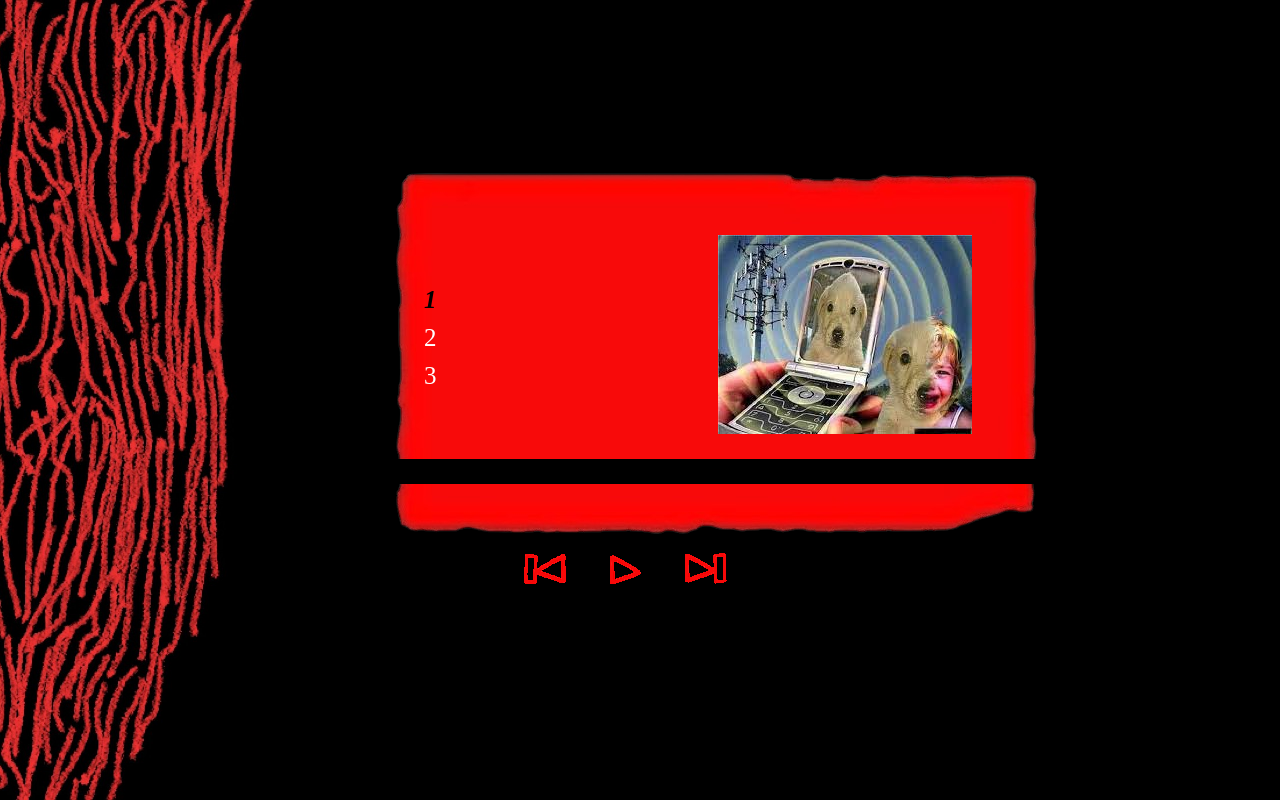
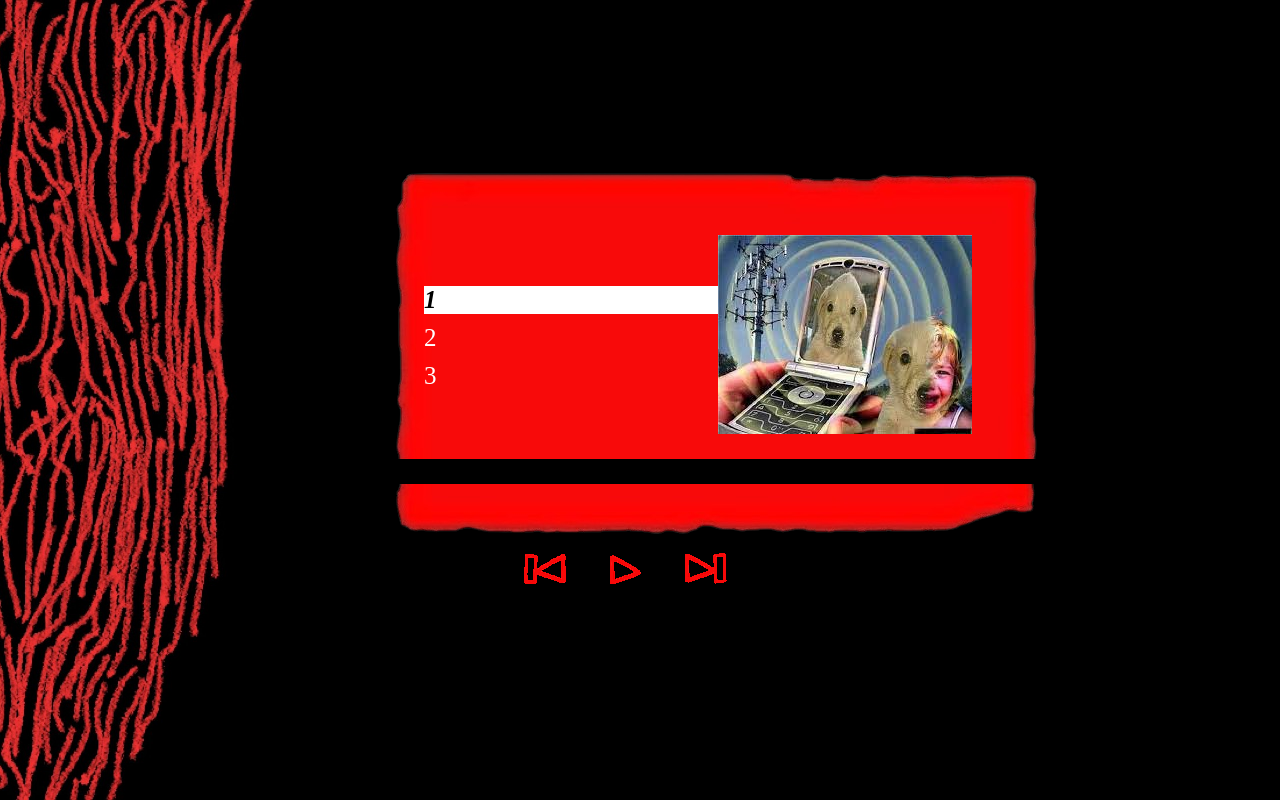
Before and after one commit to mm311vn/matxabamien, a plain HTML site: page index.html in a window 1280 px wide. Drawn offline with Linux system fonts and the light colour scheme.

Commit message:
Update style.css

```diff
--- a/style.css
+++ b/style.css
@@ -81,4 +81,6 @@ body, html {
     color: black;
     font-style: italic;
     font-weight: bold;
+    background-color: white;
+    width: 500px;
 }
```
